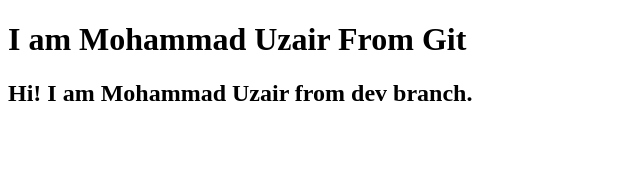
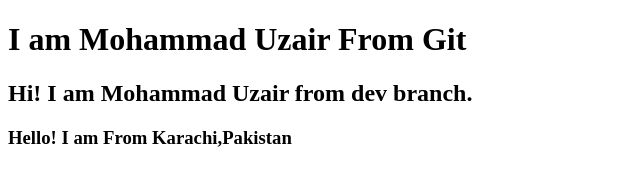
Before and after one commit to AliAptech2023/2208f_git, a plain HTML site: page views/contact.html in a window 1280 px wide. Shown: the whole page, without its empty margins (0-640 px from the left). Drawn offline with Linux system fonts and the light colour scheme.

Commit message:
1 more line added in contact file

```diff
--- a/views/contact.html
+++ b/views/contact.html
@@ -9,5 +9,6 @@
 <body>
     <h1>I am Mohammad Uzair From Git</h1>
     <h2>Hi! I am Mohammad Uzair from dev branch.</h2>
+    <h3>Hello! I am From Karachi,Pakistan</h3>
 </body>
 </html>
```
